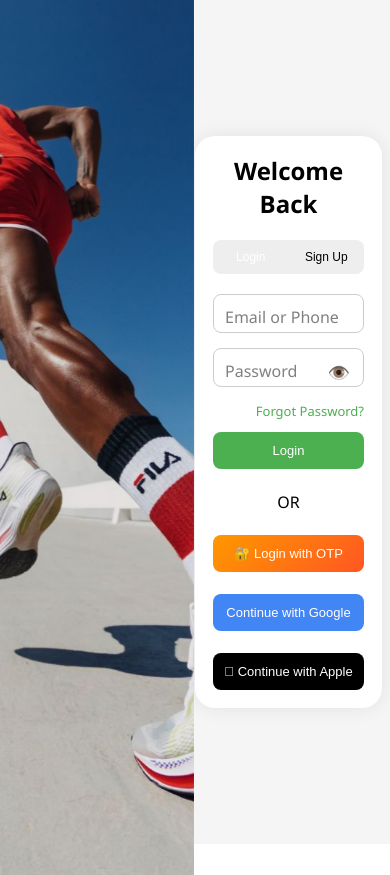
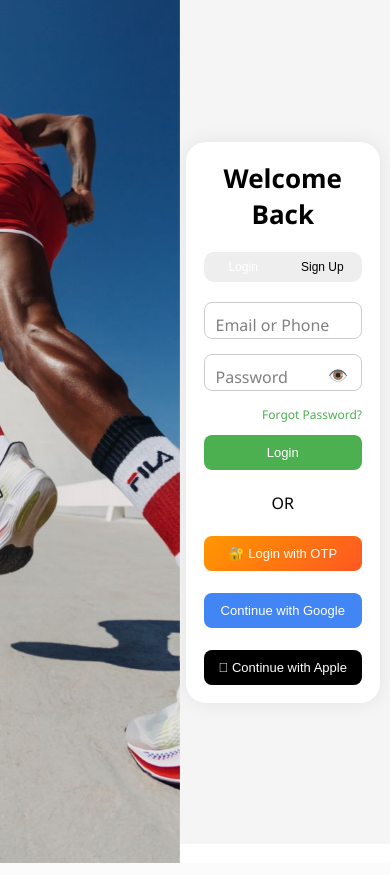
Before and after one commit to mvijayreddy-crypto/BookMyPlay, a Flask app: page /login in a window 390 px wide. Run offline with Flask 3, Linux system fonts and the light colour scheme.

Commit message:
final responsive login page

```diff
--- a/templates/login.html
+++ b/templates/login.html
@@ -21,14 +21,17 @@
             font-family:'Segoe UI',sans-serif;
             display:flex;
             min-height:100vh;
-            overflow:hidden;
+            width:100%;
+            overflow-x:hidden;
             animation:fadeIn 0.8s ease-in-out;
         }
 
         @keyframes fadeIn{
+
             from{
                 opacity:0;
             }
+
             to{
                 opacity:1;
             }
@@ -37,7 +40,7 @@
         /* LEFT SIDE */
 
         .left{
-            flex:1;
+            width:50%;
             background:url("/static/sports-bg.jpg")
             no-repeat center;
             background-size:cover;
@@ -51,15 +54,14 @@
             }
 
             to{
-                transform:scale(1.08);
+                transform:scale(1.05);
             }
         }
 
         /* RIGHT SIDE */
 
         .right{
-            flex:1;
-            width:55%;
+            width:50%;
             display:flex;
             justify-content:center;
             align-items:center;
@@ -74,7 +76,7 @@
             max-width:380px;
             background:white;
             padding:30px;
-            border-radius:18px;
+            border-radius:20px;
             box-shadow:0 0 20px rgba(0,0,0,0.08);
             animation:slideUp 0.7s ease;
         }
@@ -104,7 +106,7 @@
         .toggle{
             display:flex;
             margin-bottom:20px;
-            border-radius:8px;
+            border-radius:10px;
             overflow:hidden;
         }
 
@@ -115,6 +117,7 @@
             cursor:pointer;
             background:#eeeeee;
             font-size:15px;
+            transition:0.3s;
         }
 
         .active{
@@ -234,79 +237,88 @@
             display:block;
         }
 
-        /* RESPONSIVE */
-/* ================= RESPONSIVE ================= */
+        /* ================= TABLET ================= */
+
+        @media screen and (max-width:900px){
+
+            .left{
+                width:45%;
+            }
+
+            .right{
+                width:55%;
+                padding:15px;
+            }
+
+            .card{
+                max-width:340px;
+                padding:24px;
+            }
+
+            h2{
+                font-size:34px;
+            }
+        }
+
+        /* ================= MOBILE ================= */
 
         @media screen and (max-width:768px){
 
             body{
+                flex-direction:row;
+                height:100vh;
                 overflow:hidden;
             }
 
             .left{
-        width:42%;
+                width:45%;
+                height:100vh;
             }
 
             .right{
-        width:58%;
+                width:55%;
+                height:100vh;
                 padding:10px;
+                overflow-y:auto;
             }
 
             .card{
                 width:100%;
                 max-width:320px;
-        padding:20px;
+                padding:18px;
                 border-radius:20px;
             }
 
             h2{
-        font-size:30px;
-    }
-
-    .btn{
-        font-size:14px;
-    }
-
-    .input-group input{
-        font-size:14px;
-    }
-}
-
-@media screen and (max-width:480px){
-
-    .left{
-        width:38%;
-    }
-
-    .right{
-        width:62%;
-        padding:8px;
-    }
-
-    .card{
-        width:100%;
-        max-width:300px;
-        padding:18px;
-    }
-
-    h2{
-        font-size:24px;
+                font-size:26px;
             }
 
             .toggle button{
                 font-size:12px;
+                padding:8px;
+            }
+
+            .input-group input{
+                padding:10px;
+                padding-right:40px;
+                font-size:13px;
             }
 
             .btn{
+                padding:10px;
                 font-size:13px;
-        padding:11px;
             }
 
-    .input-group input{
-        font-size:13px;
-        padding:11px;
+            .forgot{
+                font-size:12px;
+            }
+
+            .eye-icon{
+                font-size:16px;
+                top:10px;
             }
         }
+
     </style>
 
 </head>
@@ -643,4 +655,4 @@ document.getElementById("signupForm")
 </script>
 
 </body>
-</htmml>
+</html>
```
Lines whose indentation alone changed are shown as unchanged.
